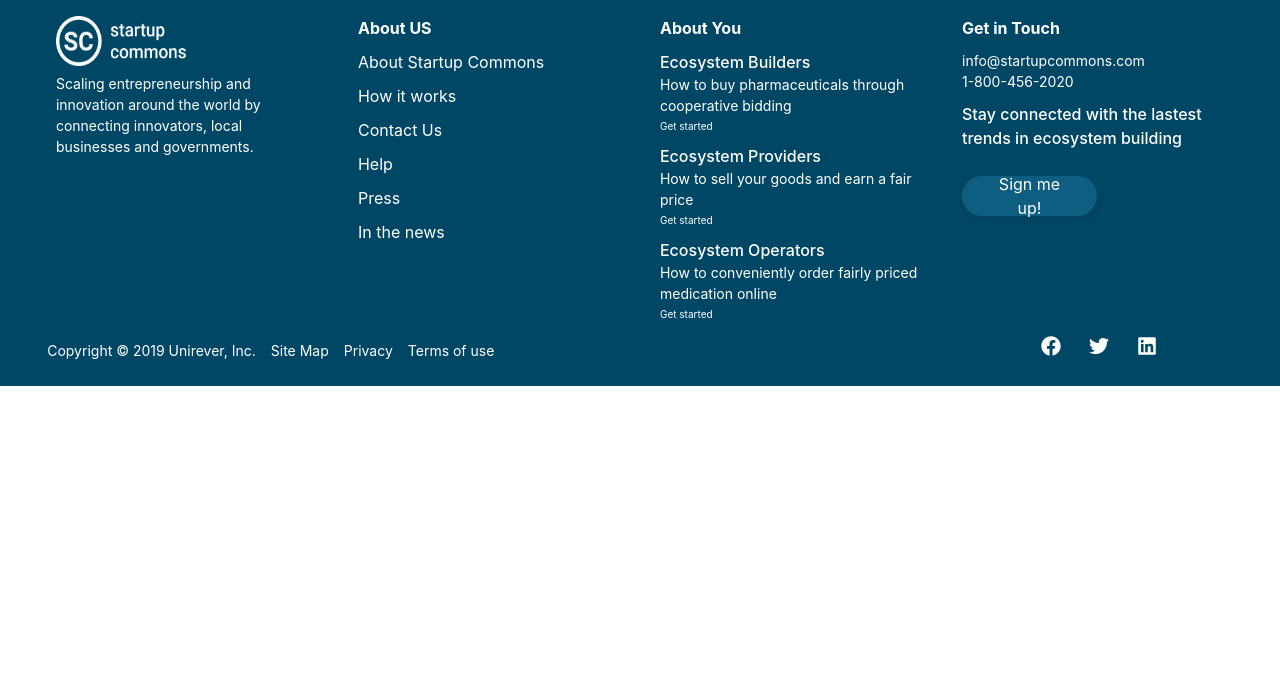
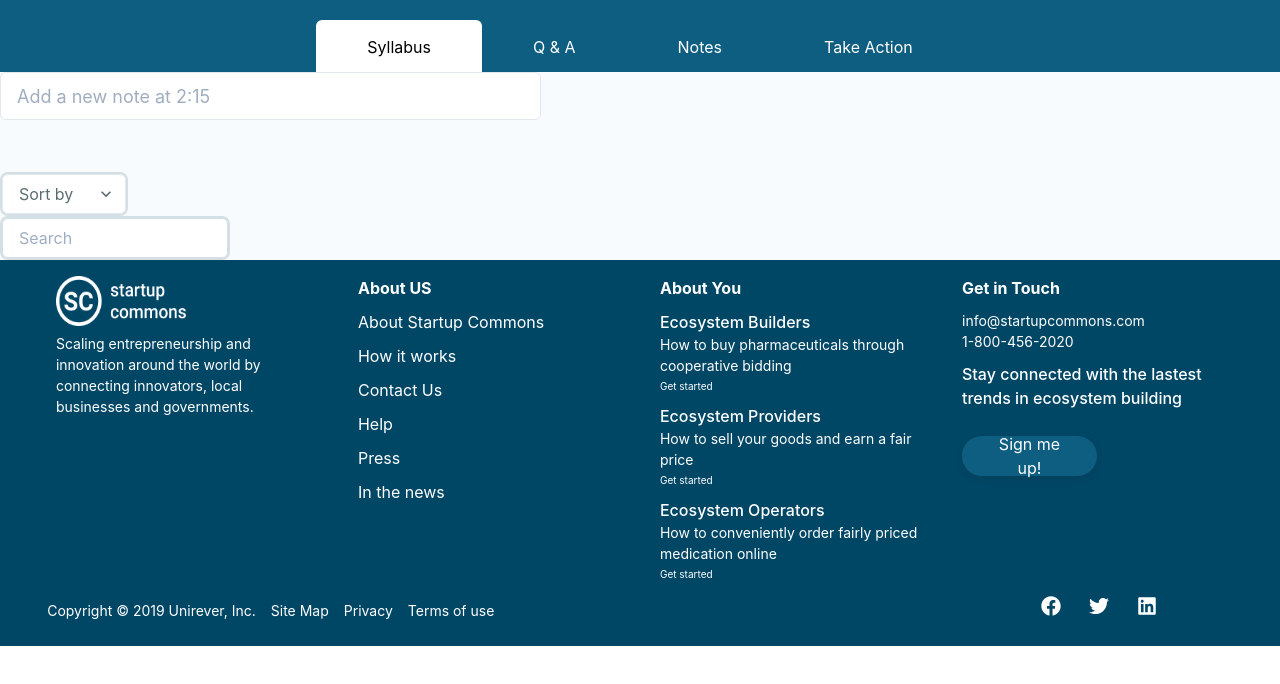
Before and after one commit to ecosystemos/ecosystem-knowledge, a React (Create React App) app: page /notes in a window 1280 px wide. Shown: the top 684 px of the page. Built offline with nearby package versions, Linux system fonts and the light colour scheme; some icons are missing.

Commit message:
Take notes Page is added

```diff
--- a/src/App.js
+++ b/src/App.js
@@ -4,12 +4,14 @@ import { BrowserRouter as Router, Route , Routes} from 'react-router-dom';
 import LandingPage from './components/LandingPage'
 import Navbar from '../src/components/Navbar'
 import Footer from './components/Footer';
+import TakeNotesPage from './components/TakeNotesPage';
 function App() {
   return (
     <><div className="App" style={{ backgroundColor: '#F7FBFD' }}>
       <Router>
         <Routes>
           <Route path='/syllabus' element={<SyllabusPage />}>  </Route>
+          <Route path='/notes' element={<TakeNotesPage />}>  </Route>
         </Routes>
         <Routes>
           <Route path='/' element={<LandingPage />}></Route>
--- /dev/null
+++ b/src/components/AddNewNote.jsx
@@ -0,0 +1,32 @@
+import React from 'react'
+import { Input, Box,Flex} from '@chakra-ui/react'
+import styled from "styled-components"
+
+
+
+const AddNewNoteWrapper  = styled.section `
+width: 90%;
+height:100px;
+padding: auto auto auto auto;
+
+;
+
+
+
+`;
+
+const AddNewNote = () => {
+  return (
+    <AddNewNoteWrapper>
+
+      <Box >
+   <Input  style={{ width: "47%",
+
+            background: "#FFFFFF"}} placeholder='Add a new note at 2:15' size='lg' />
+   </Box>
+
+     </AddNewNoteWrapper>
+  )
+}
+
+export default AddNewNote
--- /dev/null
+++ b/src/components/Search.jsx
@@ -0,0 +1,36 @@
+import { Input } from '@chakra-ui/react'
+import React from 'react'
+import styled from "styled-components"
+
+const SearchWrapper = styled.section `
+
+width: 18%;
+left: 32px;
+top: 16px;
+
+/* white */
+
+background: #FFFFFF;
+/* /Grey/300 */
+
+border: 2px solid #D4DFE3;
+box-sizing: border-box;
+border-radius: 8px;
+
+
+
+`;
+
+
+function Search() {
+  return (
+
+ <SearchWrapper> <Input  placeholder='Search'  /> </SearchWrapper>
+
+
+
+
+  )
+}
+
+export default Search
--- /dev/null
+++ b/src/components/SelectOptionSortBy.jsx
@@ -0,0 +1,37 @@
+import { Select} from '@chakra-ui/react'
+import React from 'react'
+import styled from 'styled-components'
+
+
+
+
+const SelectOptionWrapper = styled.section `
+
+width: 10%;
+color: #5A6D72;
+background: #FFFFFF;
+
+border: 2px solid #D4DFE3;
+box-sizing: border-box;
+border-radius: 8px;
+`;
+
+const SelectOptionSortBy = () => {
+
+
+    return (
+    <SelectOptionWrapper>
+
+        <Select  placeholder='Sort by'  >
+        <option  value='option1'>Option 1 </option>
+
+        <option value='option2'>Option 2</option>
+        <option value='option3'>Option 3</option>
+      </Select>
+
+      </SelectOptionWrapper>
+
+    )
+}
+
+export default SelectOptionSortBy;
--- /dev/null
+++ b/src/components/TakeNotesPage.jsx
@@ -0,0 +1,24 @@
+import React from 'react'
+import AddNewNote from './AddNewNote'
+import Navbar from './Navbar'
+import Search from './Search'
+import SelectOptionSortBy from './SelectOptionSortBy'
+
+function TakeNotesPage() {
+  return (
+      <React.Fragment>
+    <Navbar
+    navbarColor={"#0E5E81"}
+    firstTab={"Syllabus"}
+    secondTab= {"Q & A"}
+    thirdTab= {"Notes"}
+    fourthTab={"Take Action"}
+  />
+    <AddNewNote> </AddNewNote>
+    <SelectOptionSortBy></SelectOptionSortBy>
+    <Search></Search>
+    </React.Fragment>
+  )
+}
+
+export default TakeNotesPage
```
